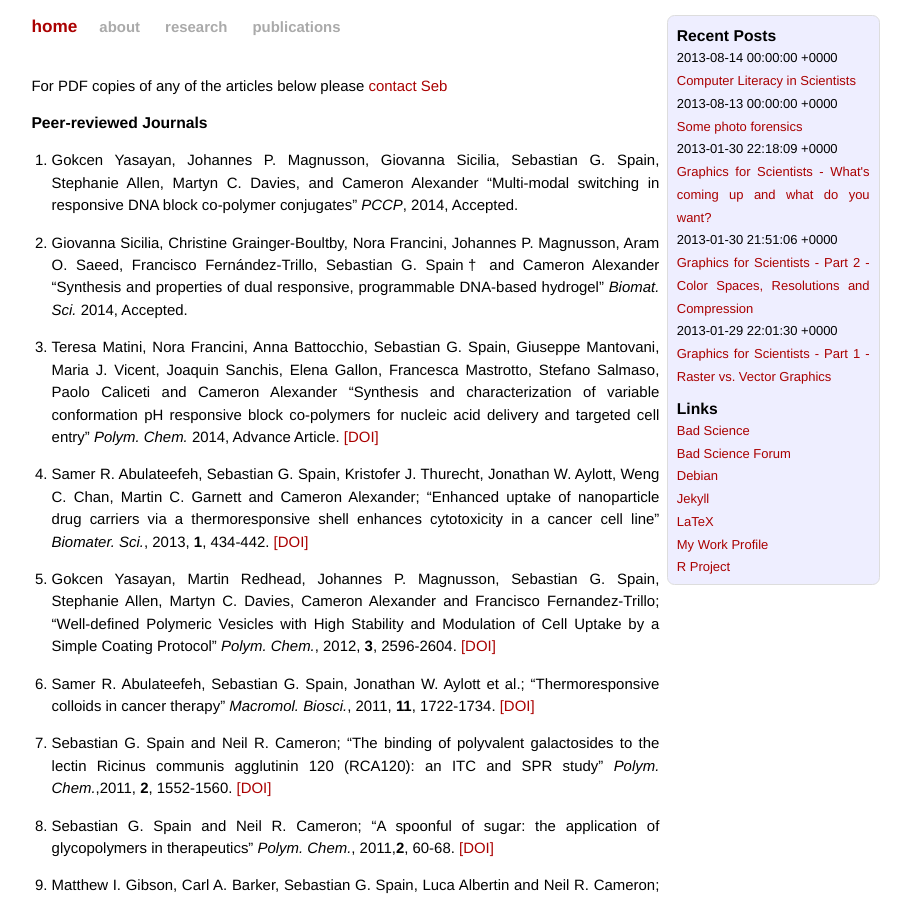
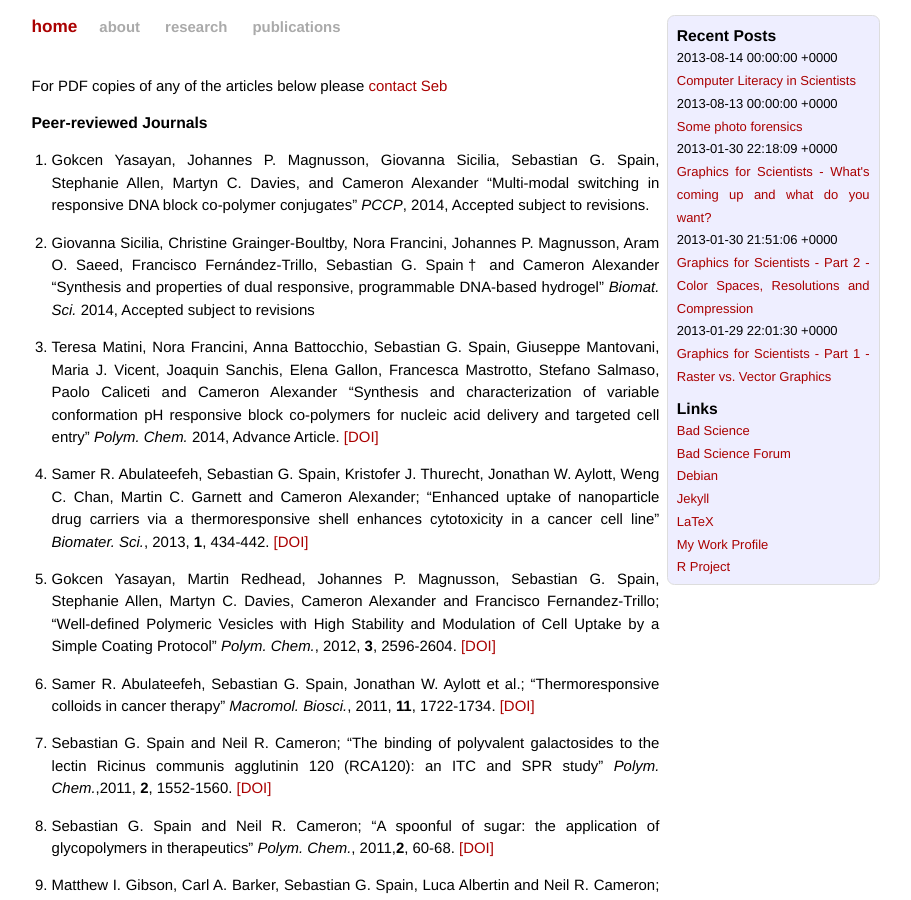
Before and after one commit to sebspain/sebspain.github.io, a Jekyll site: the page built from publications/index.md, in a window 1280 px wide and 900 px high. Shown: the whole window, without its empty margins (190-1101 px from the left). Built offline with Jekyll 4.4.1, drawn with Linux system fonts in a browser that asks for light colours; Markdown is read by kramdown in place of the engine named in the settings; comment, search, counter and statistics services are not loaded.

Commit message:
minor edits to publications list

```diff
--- a/publications/index.md
+++ b/publications/index.md
@@ -7,9 +7,9 @@ For PDF copies of any of the articles below please <a href="mailto:seb@sebspain.
 
 ###Peer-reviewed Journals
 
-1. Gokcen Yasayan, Johannes P. Magnusson, Giovanna Sicilia, Sebastian G. Spain, Stephanie Allen, Martyn C. Davies, and Cameron Alexander "Multi-modal switching in responsive DNA block co-polymer conjugates" <em>PCCP</em>, 2014, Accepted.
+1. Gokcen Yasayan, Johannes P. Magnusson, Giovanna Sicilia, Sebastian G. Spain, Stephanie Allen, Martyn C. Davies, and Cameron Alexander "Multi-modal switching in responsive DNA block co-polymer conjugates" <em>PCCP</em>, 2014, Accepted subject to revisions.
 
-2. Giovanna Sicilia, Christine Grainger-Boultby, Nora Francini, Johannes P. Magnusson, Aram O. Saeed, Francisco Fernández-Trillo, Sebastian G. Spain† and Cameron Alexander "Synthesis and properties of dual responsive, programmable DNA-based hydrogel" <em>Biomat. Sci.</em> 2014, Accepted.
+2. Giovanna Sicilia, Christine Grainger-Boultby, Nora Francini, Johannes P. Magnusson, Aram O. Saeed, Francisco Fernández-Trillo, Sebastian G. Spain† and Cameron Alexander "Synthesis and properties of dual responsive, programmable DNA-based hydrogel" <em>Biomat. Sci.</em> 2014, Accepted subject to revisions
 
 3. Teresa Matini, Nora Francini, Anna Battocchio, Sebastian G. Spain, Giuseppe Mantovani, Maria J. Vicent, Joaquin Sanchis, Elena Gallon, Francesca Mastrotto, Stefano Salmaso, Paolo Caliceti and Cameron Alexander "Synthesis and characterization of variable conformation pH responsive block co-polymers for nucleic acid delivery and targeted cell entry" <em>Polym. Chem.</em> 2014, Advance Article. [\[DOI\]](http://dx.doi.org/10.1039/C3PY00744H)
 
```
